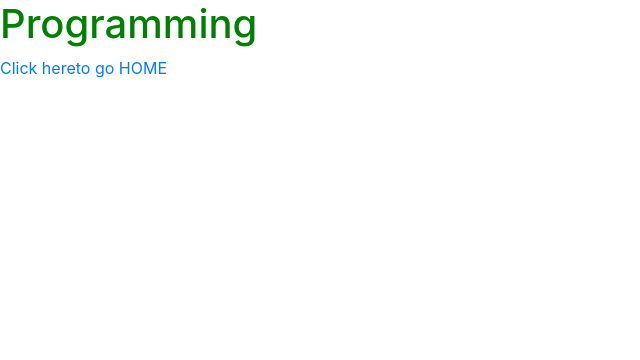
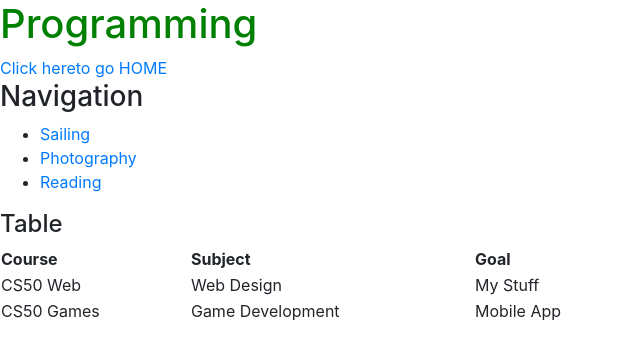
Before and after one commit to vdeangelis/project0, a plain HTML site: page Programming.html in a window 1280 px wide. Shown: the whole page, without its empty margins (0-640 px from the left). Drawn offline with nearby package versions, Linux system fonts and the light colour scheme.

Commit message:
updated pages

```diff
--- a/Programming.html
+++ b/Programming.html
@@ -9,6 +9,29 @@
 <body>
     <h1>Programming</h1>
     <a href="page0.html">Click hereto go HOME</a>
-
+        <h3>Navigation</h3>
+    <ul>
+            <li><a href="Sailing.html">Sailing</a></li>
+            <li><a href="Photography.html">Photography</a></li>
+            <li><a href="Reading.html">Reading</a></li>
+        </ul>
+    <h4>Table</h4>
+    <table>
+          <tr>
+            <th>Course</th>
+            <th>Subject</th>
+            <th>Goal</th>
+          </tr>
+          <tr>
+            <td>CS50 Web</td>
+            <td>Web Design</td>
+            <td>My Stuff</td>
+          </tr>
+          <tr>
+            <td>CS50 Games</td>
+            <td>Game Development</td>
+            <td>Mobile App</td>
+          </tr>
+    </table>
 </body>
 </html>
--- a/mystyles.css
+++ b/mystyles.css
@@ -1,7 +1,6 @@
-li {
-    background-color: orange;
-    }
-
 h1, h2 {
     color: green;
     }
+
+table {
+    width: 50%}
```
Also changed, not shown: Reading.html (+12 -0 lines), photography.html (+7 -0 lines), sailing.html (+7 -1 lines), Brizo Sailing.jpg (added), Cutty_Sark.jpg (added), 1 other file.
